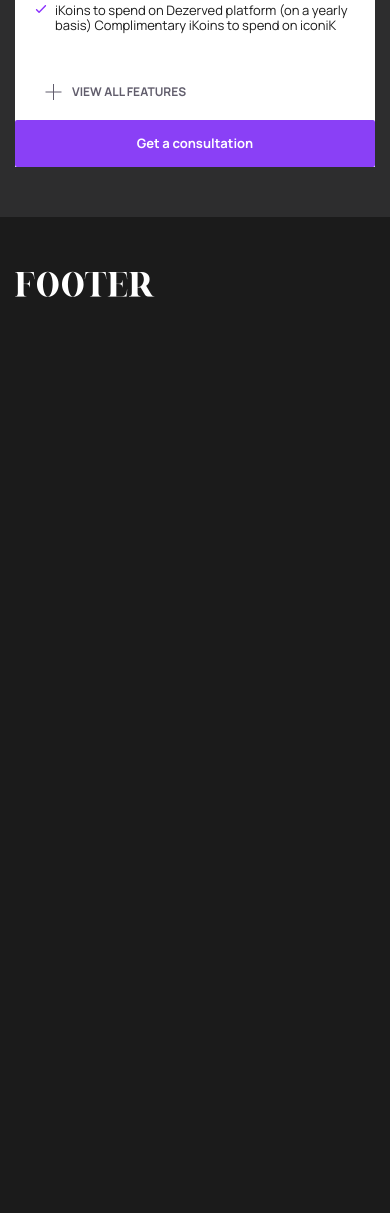
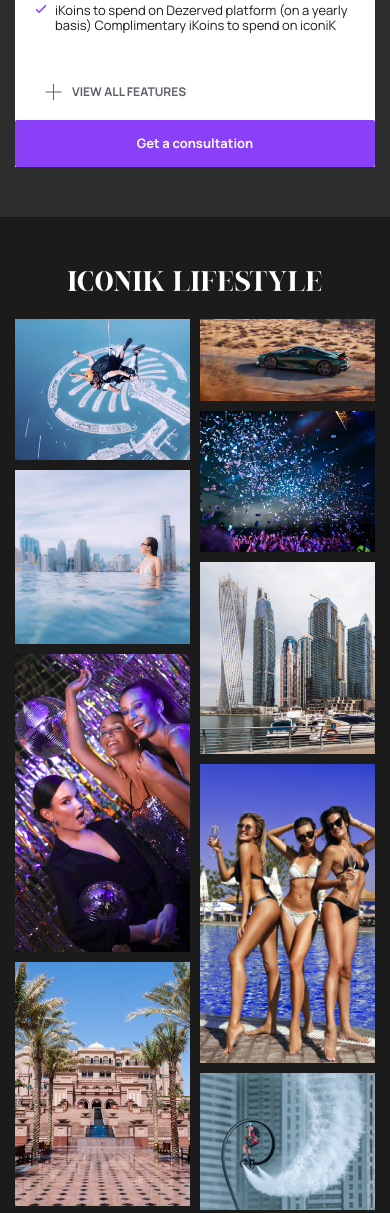
Before and after one commit to ptrv-dev/www-iconik, a website: page src/index.html in a window 390 px wide. Shown: the part 3064-4277 px from the top of the page. Before the commit the page ends 3371 px from the top, so only its background shows below. Drawn offline with nearby package versions, Linux system fonts and the light colour scheme; files that its build step writes are made by us from their sources; a web font is replaced by a local one.

Commit message:
Gallery section mobile

```diff
--- a/src/index.html
+++ b/src/index.html
@@ -1018,6 +1018,30 @@
         </div>
       </div>
     </section>
+    <section class="section gallery" id="gallery">
+      <div class="gallery__container container">
+        <div class="section__header gallery__header">
+          <h2 class="section__title">iconik lifestyle</h2>
+        </div>
+        <div class="gallery__grid">
+          <div class="col">
+            <img src="/img/gallery/gallery-1.jpg" alt="" />
+            <img src="/img/gallery/gallery-3.jpg" alt="" />
+            <img src="/img/gallery/gallery-5.jpg" alt="" />
+            <img src="/img/gallery/gallery-7.jpg" alt="" />
+            <!-- <img src="/img/gallery/gallery-9.jpg" alt="" />
+            <img src="/img/gallery/gallery-11.jpg" alt="" /> -->
+          </div>
+          <div class="col">
+            <img src="/img/gallery/gallery-2.jpg" alt="" />
+            <img src="/img/gallery/gallery-4.jpg" alt="" />
+            <img src="/img/gallery/gallery-6.jpg" alt="" />
+            <img src="/img/gallery/gallery-8.jpg" alt="" />
+            <img src="/img/gallery/gallery-10.jpg" alt="" />
+          </div>
+        </div>
+      </div>
+    </section>
     @@include('./components/_footer.html')
     @@include('./components/_scripts.html')
   </body>
--- a/src/scss/main.scss
+++ b/src/scss/main.scss
@@ -18,4 +18,5 @@
 @import 'pages/services';
 @import 'pages/become';
 @import 'pages/features';
+@import 'pages/gallery';
 @import 'pages/footer.scss';
--- /dev/null
+++ b/src/scss/pages/_gallery.scss
@@ -0,0 +1,17 @@
+.gallery {
+  &__header {
+    margin-bottom: 20px;
+  }
+  &__grid {
+    display: flex;
+    gap: 10px;
+    img {
+      width: 100%;
+    }
+    .col {
+      display: flex;
+      flex-direction: column;
+      gap: 10px;
+    }
+  }
+}
```
Also changed, not shown: src/img/gallery/gallery-1.jpg (added), src/img/gallery/gallery-10.jpg (added), src/img/gallery/gallery-11.jpg (added), src/img/gallery/gallery-2.jpg (added), src/img/gallery/gallery-3.jpg (added), src/img/gallery/gallery-4.jpg (added), src/img/gallery/gallery-5.jpg (added), src/img/gallery/gallery-6.jpg (added), src/img/gallery/gallery-7.jpg (added), src/img/gallery/gallery-8.jpg (added), src/img/gallery/gallery-9.jpg (added).
